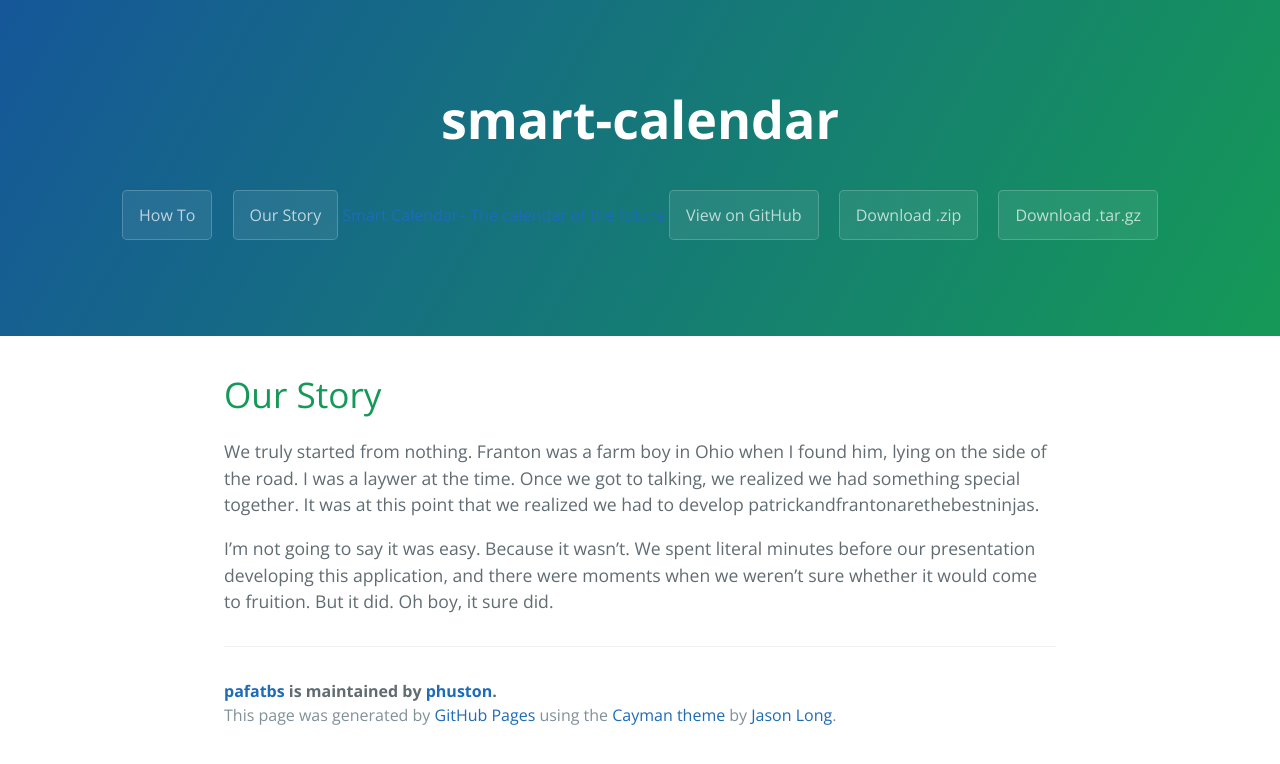
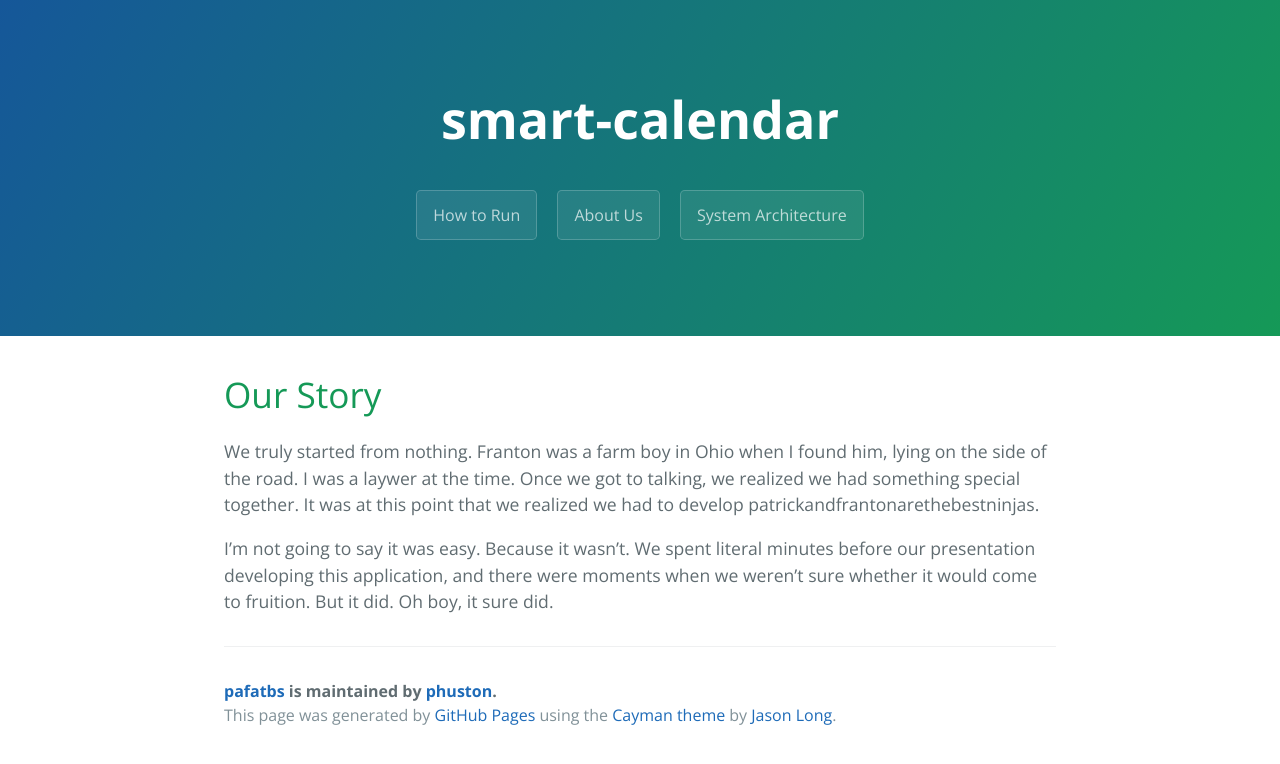
Before and after one commit to jsieving/smart-calendar, a Jekyll site: the page built from story.md, in a window 1280 px wide. Shown: the top 764 px of the page. Built offline with Jekyll 4.4.1, drawn with Linux system fonts in a browser that asks for light colours.

Commit message:
Update template.html

```diff
--- a/_layouts/template.html
+++ b/_layouts/template.html
@@ -13,12 +13,9 @@
     <section class="page-header">
       <h1 class="project-name">smart-calendar</h1>
       <h2 class="project-tagline"></h2>
-      {% for page in site.pages %}
-        <a href= {{ page.filename }} class="btn">{{ page.title }}</a>
-      {% endfor %}
-      <a href="https://github.com/phuston/patrickandfrantonarethebestninjas" class="btn">View on GitHub</a>
-      <a href="https://github.com/phuston/patrickandfrantonarethebestninjas/zipball/master" class="btn">Download .zip</a>
-      <a href="https://github.com/phuston/patrickandfrantonarethebestninjas/tarball/master" class="btn">Download .tar.gz</a>
+      <a href="https://github.com/jsieving/smart-calendar/blob/gh-pages/howto.md" class="btn">How to Run</a>
+      <a href="https://github.com/jsieving/smart-calendar/blob/gh-pages/aboutUs.md" class="btn">About Us</a>
+      <a href="https://github.com/jsieving/smart-calendar/blob/gh-pages/techPage.md" class="btn">System Architecture</a>
     </section>
 
     <section class="main-content">
```
